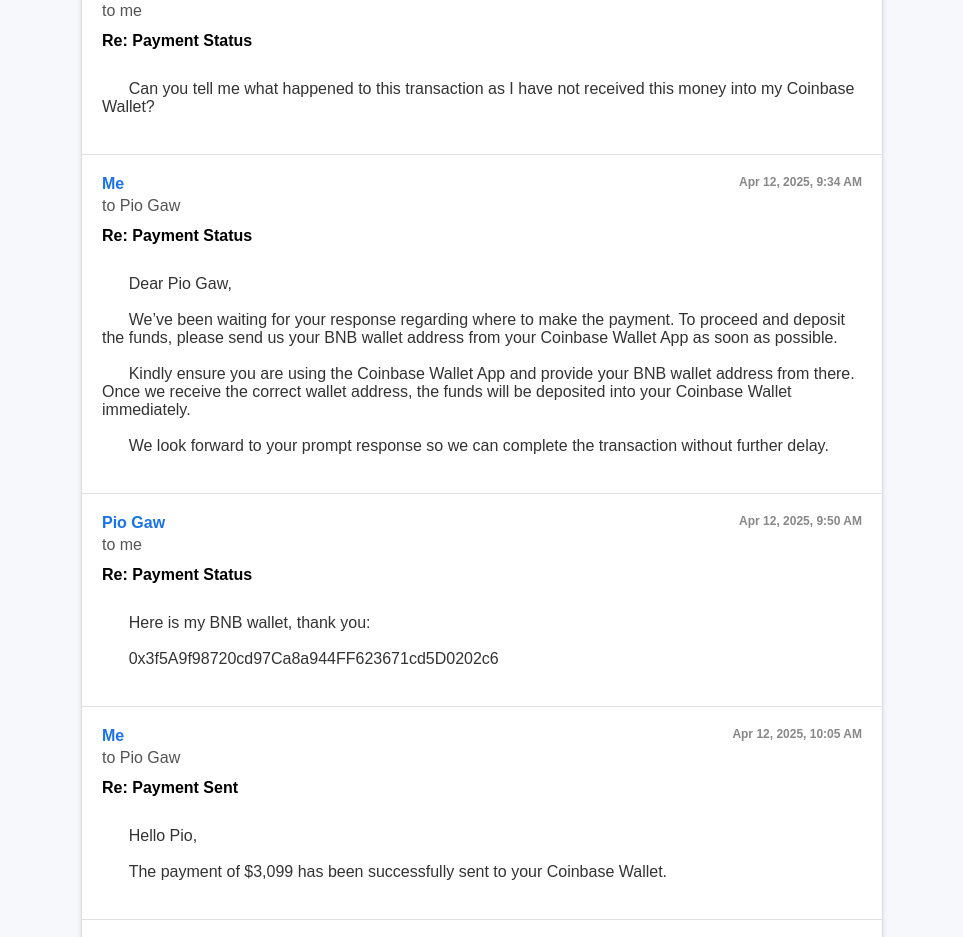
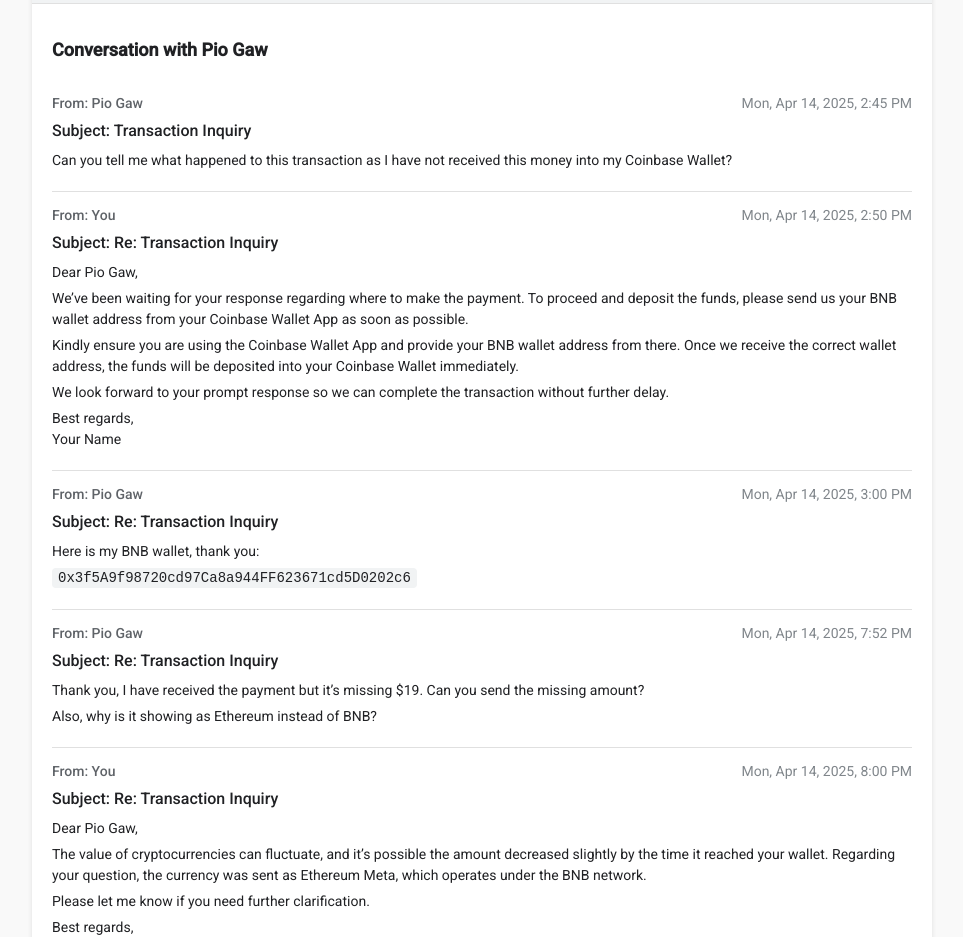
Before and after one commit to Bexshipping/Coinbase, a plain HTML site: page index.html in a window 1280 px wide. Shown: the part 81-1018 px from the top of the page, without its empty margins (158-1121 px from the left). Drawn offline with Linux system fonts and the light colour scheme.

Commit message:
index.html

```diff
--- a/index.html
+++ b/index.html
@@ -2,148 +2,190 @@
 <html lang="en">
 <head>
     <meta charset="UTF-8">
-  <title>Gmail Conversation - Payment to Pio Gaw</title>
+    <meta name="viewport" content="width=device-width, initial-scale=1.0">
+    <title>Gmail Conversation</title>
+    <link href="https://fonts.googleapis.com/css2?family=Roboto:wght@400;500&display=swap" rel="stylesheet">
     <style>
         body {
-      font-family: Arial, sans-serif;
-      background-color: #f6f8fc;
+            font-family: 'Roboto', sans-serif;
+            background-color: #f9f9f9;
             margin: 0;
             padding: 0;
         }
 
         .gmail-container {
-      width: 100%;
-      max-width: 800px;
-      margin: 40px auto;
-      background: white;
-      border: 1px solid #dadce0;
+            max-width: 900px;
+            margin: 20px auto;
+            background-color: #fff;
             border-radius: 8px;
-      box-shadow: 0 2px 5px rgba(0,0,0,0.1);
+            box-shadow: 0 2px 5px rgba(0, 0, 0, 0.1);
+            overflow: hidden;
+        }
+
+        .gmail-header {
+            background-color: #f1f3f4;
+            padding: 15px;
+            border-bottom: 1px solid #e0e0e0;
+        }
+
+        .gmail-logo {
+            height: 30px;
+        }
+
+        .email-thread {
+            padding: 20px;
+        }
+
+        .email-thread h2 {
+            font-size: 18px;
+            color: #202124;
+            margin-bottom: 20px;
         }
 
         .email {
             border-bottom: 1px solid #e0e0e0;
-      padding: 20px;
+            padding: 15px 0;
         }
 
-    .email:last-child {
-      border-bottom: none;
+        .email-header {
+            display: flex;
+            justify-content: space-between;
+            font-size: 14px;
+            color: #5f6368;
+            cursor: pointer;
         }
 
-    .from {
-      font-weight: bold;
-      color: #1a73e8;
+        .email-from {
+            font-weight: 500;
         }
 
-    .to {
-      color: #555;
-      margin-top: 4px;
+        .email-time {
+            color: #80868b;
         }
 
-    .subject {
+        .email-subject {
             font-size: 16px;
-      font-weight: bold;
-      margin: 12px 0;
+            font-weight: 500;
+            color: #202124;
+            margin: 10px 0;
         }
 
-    .body {
-      margin-top: 10px;
-      white-space: pre-wrap;
-      color: #333;
+        .email-body {
+            font-size: 14px;
+            color: #202124;
+            line-height: 1.5;
         }
 
-    .timestamp {
-      float: right;
-      color: #888;
-      font-size: 12px;
+        .email-body p {
+            margin: 5px 0;
         }
 
-    .clear {
-      clear: both;
+        .email-body code {
+            background-color: #f1f3f4;
+            padding: 2px 6px;
+            border-radius: 4px;
+        }
+
+        @media (max-width: 600px) {
+            .gmail-container {
+                margin: 10px;
+            }
+
+            .email-header {
+                flex-direction: column;
+            }
+
+            .email-time {
+                margin-top: 5px;
+            }
         }
     </style>
 </head>
 <body>
-
     <div class="gmail-container">
+        <div class="gmail-header">
+            <img src="https://ssl.gstatic.com/ui/v1/icons/mail/images/logo/gmail-lockup-dark-1x.png" alt="Gmail Logo" class="gmail-logo">
+        </div>
+        <div class="email-thread">
+            <h2>Conversation with Pio Gaw</h2>
+            <!-- Email 1: Pio Gaw's First Message -->
             <div class="email">
-    <div class="from">Pio Gaw <span class="timestamp">Apr 12, 2025, 9:18 AM</span></div>
-    <div class="to">to me</div>
-    <div class="subject">Re: Payment Status</div>
-    <div class="body">
-      Can you tell me what happened to this transaction as I have not received this money into my Coinbase Wallet?
+                <div class="email-header">
+                    <span class="email-from">From: Pio Gaw <piogaw@example.com></span>
+                    <span class="email-time">Mon, Apr 14, 2025, 2:45 PM</span>
                 </div>
-    <div class="clear"></div>
-  </div>
-
-  <div class="email">
-    <div class="from">Me <span class="timestamp">Apr 12, 2025, 9:34 AM</span></div>
-    <div class="to">to Pio Gaw</div>
-    <div class="subject">Re: Payment Status</div>
-    <div class="body">
-      Dear Pio Gaw,
-
-      We’ve been waiting for your response regarding where to make the payment. To proceed and deposit the funds, please send us your BNB wallet address from your Coinbase Wallet App as soon as possible.
-
-      Kindly ensure you are using the Coinbase Wallet App and provide your BNB wallet address from there. Once we receive the correct wallet address, the funds will be deposited into your Coinbase Wallet immediately.
-
-      We look forward to your prompt response so we can complete the transaction without further delay.
-    </div>
-    <div class="clear"></div>
-  </div>
-
-  <div class="email">
-    <div class="from">Pio Gaw <span class="timestamp">Apr 12, 2025, 9:50 AM</span></div>
-    <div class="to">to me</div>
-    <div class="subject">Re: Payment Status</div>
-    <div class="body">
-      Here is my BNB wallet, thank you:
-
-      0x3f5A9f98720cd97Ca8a944FF623671cd5D0202c6
-    </div>
-    <div class="clear"></div>
-  </div>
-
-  <div class="email">
-    <div class="from">Me <span class="timestamp">Apr 12, 2025, 10:05 AM</span></div>
-    <div class="to">to Pio Gaw</div>
-    <div class="subject">Re: Payment Sent</div>
-    <div class="body">
-      Hello Pio,
-
-      The payment of $3,099 has been successfully sent to your Coinbase Wallet.
-    </div>
-    <div class="clear"></div>
-  </div>
-
-  <div class="email">
-    <div class="from">Pio Gaw <span class="timestamp">Apr 12, 2025, 10:17 AM</span></div>
-    <div class="to">to me</div>
-    <div class="subject">Re: Payment Sent</div>
-    <div class="body">
-      Thank you, I have received the payment but it's missing $19 — can you send the missing amount?
-
-      Also, why is it showing as Ethereum instead of BNB?
-    </div>
-    <div class="clear"></div>
-  </div>
-
-  <div class="email">
-    <div class="from">Me <span class="timestamp">Apr 12, 2025, 10:30 AM</span></div>
-    <div class="to">to Pio Gaw</div>
-    <div class="subject">Re: Payment Clarification</div>
-    <div class="body">
-      Hi Pio,
-
-      The amount may have fluctuated slightly due to network fees or token value changes during processing.
-
-      Also, the currency sent is Ethereum Meta, which operates under the BNB network — this may appear differently depending on how your Coinbase Wallet displays the token.
-
-      Let me know if you need further clarification.
-    </div>
-    <div class="clear"></div>
+                <div class="email-subject">Subject: Transaction Inquiry</div>
+                <div class="email-body">
+                    <p>Can you tell me what happened to this transaction as I have not received this money into my Coinbase Wallet?</p>
                 </div>
             </div>
-
+            <!-- Email 2: Your Reply -->
+            <div class="email">
+                <div class="email-header">
+                    <span class="email-from">From: You <your.email@example.com></span>
+                    <span class="email-time">Mon, Apr 14, 2025, 2:50 PM</span>
+                </div>
+                <div class="email-subject">Subject: Re: Transaction Inquiry</div>
+                <div class="email-body">
+                    <p>Dear Pio Gaw,</p>
+                    <p>We’ve been waiting for your response regarding where to make the payment. To proceed and deposit the funds, please send us your BNB wallet address from your Coinbase Wallet App as soon as possible.</p>
+                    <p>Kindly ensure you are using the Coinbase Wallet App and provide your BNB wallet address from there. Once we receive the correct wallet address, the funds will be deposited into your Coinbase Wallet immediately.</p>
+                    <p>We look forward to your prompt response so we can complete the transaction without further delay.</p>
+                    <p>Best regards,<br>Your Name</p>
+                </div>
+            </div>
+            <!-- Email 3: Pio Gaw's Wallet Address -->
+            <div class="email">
+                <div class="email-header">
+                    <span class="email-from">From: Pio Gaw <piogaw@example.com></span>
+                    <span class="email-time">Mon, Apr 14, 2025, 3:00 PM</span>
+                </div>
+                <div class="email-subject">Subject: Re: Transaction Inquiry</div>
+                <div class="email-body">
+                    <p>Here is my BNB wallet, thank you:</p>
+                    <p><code>0x3f5A9f98720cd97Ca8a944FF623671cd5D0202c6</code></p>
+                </div>
+            </div>
+            <!-- Email 4: Pio Gaw's Confirmation -->
+            <div class="email">
+                <div class="email-header">
+                    <span class="email-from">From: Pio Gaw <piogaw@example.com></span>
+                    <span class="email-time">Mon, Apr 14, 2025, 7:52 PM</span>
+                </div>
+                <div class="email-subject">Subject: Re: Transaction Inquiry</div>
+                <div class="email-body">
+                    <p>Thank you, I have received the payment but it’s missing $19. Can you send the missing amount?</p>
+                    <p>Also, why is it showing as Ethereum instead of BNB?</p>
+                </div>
+            </div>
+            <!-- Email 5: Your Final Reply -->
+            <div class="email">
+                <div class="email-header">
+                    <span class="email-from">From: You <your.email@example.com></span>
+                    <span class="email-time">Mon, Apr 14, 2025, 8:00 PM</span>
+                </div>
+                <div class="email-subject">Subject: Re: Transaction Inquiry</div>
+                <div class="email-body">
+                    <p>Dear Pio Gaw,</p>
+                    <p>The value of cryptocurrencies can fluctuate, and it’s possible the amount decreased slightly by the time it reached your wallet. Regarding your question, the currency was sent as Ethereum Meta, which operates under the BNB network.</p>
+                    <p>Please let me know if you need further clarification.</p>
+                    <p>Best regards,<br>Your Name</p>
+                </div>
+            </div>
+        </div>
+    </div>
+    <script>
+        // Toggle email body visibility
+        document.addEventListener('DOMContentLoaded', () => {
+            const emails = document.querySelectorAll('.email');
+            emails.forEach(email => {
+                const header = email.querySelector('.email-header');
+                const body = email.querySelector('.email-body');
+                header.addEventListener('click', () => {
+                    body.style.display = body.style.display === 'none' ? 'block' : 'none';
+                });
+            });
+        });
+    </script>
 </body>
 </html>
```
Lines whose indentation alone changed are shown as unchanged.
